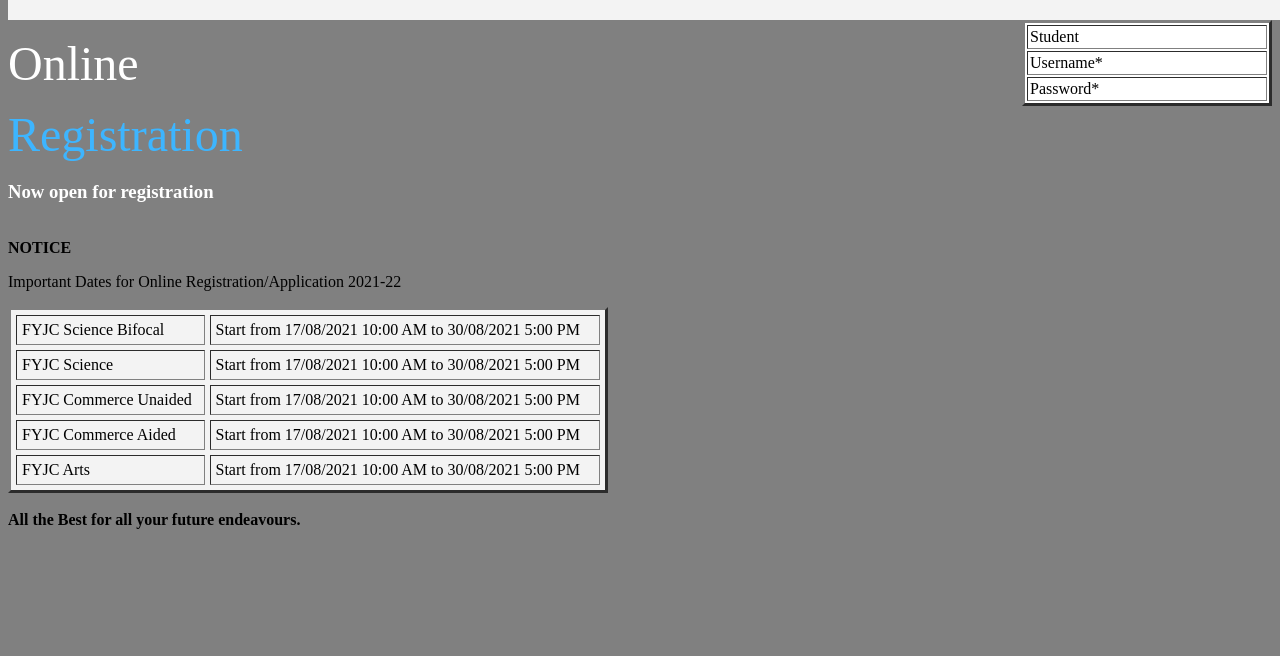
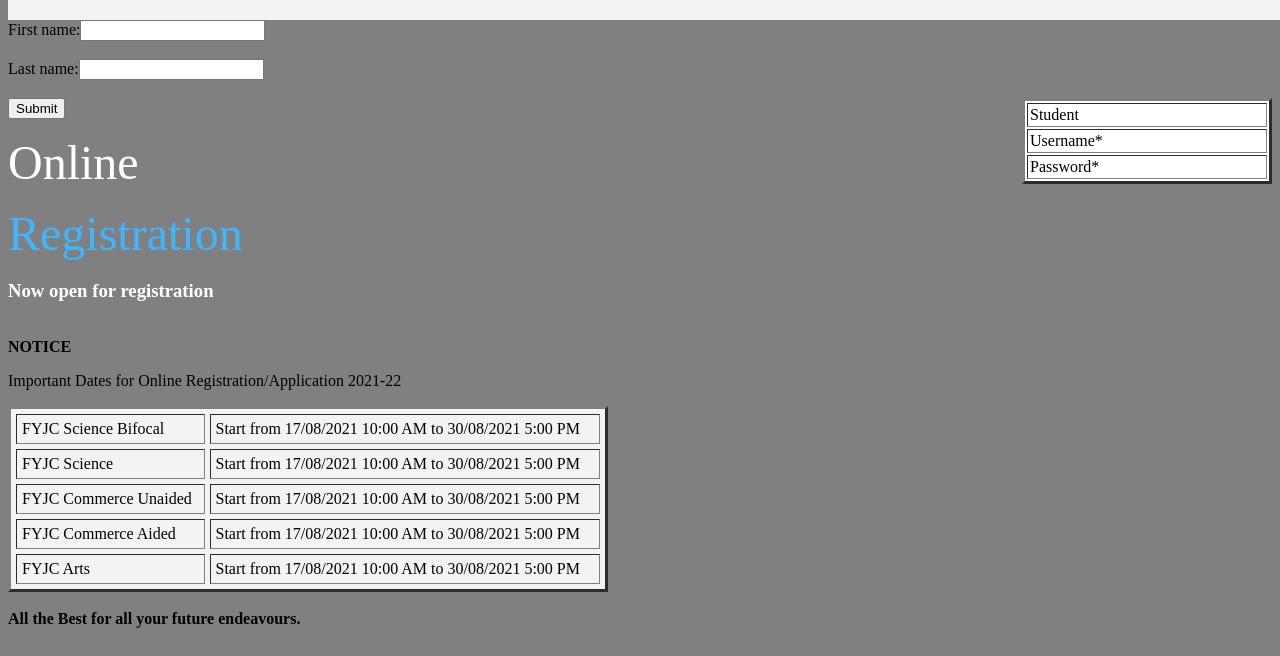
Before and after one commit to heemit/College-Website-Project, a plain HTML site: page application_form.html in a window 1280 px wide. Shown: the part 144-800 px from the top of the page. Drawn offline with Linux system fonts and the light colour scheme.

Commit message:
Update application_form.html

```diff
--- a/application_form.html
+++ b/application_form.html
@@ -19,6 +19,13 @@
 	<tr><td>Student</td></tr>
 	<tr><td>Username*</td></tr>
 	<tr><td>Password*</td></tr>
+<form action="/action_page.php">
+  <label for="fname">First name:</label>
+  <input type="text" id="fname" name="fname"><br><br>
+  <label for="lname">Last name:</label>
+  <input type="text" id="lname" name="lname"><br><br>
+  <input type="submit" value="Submit">
+</form>
 	</table>
 	<p>
 	<font size="32" face="Cooper Black" color="white">Online </font>
```
